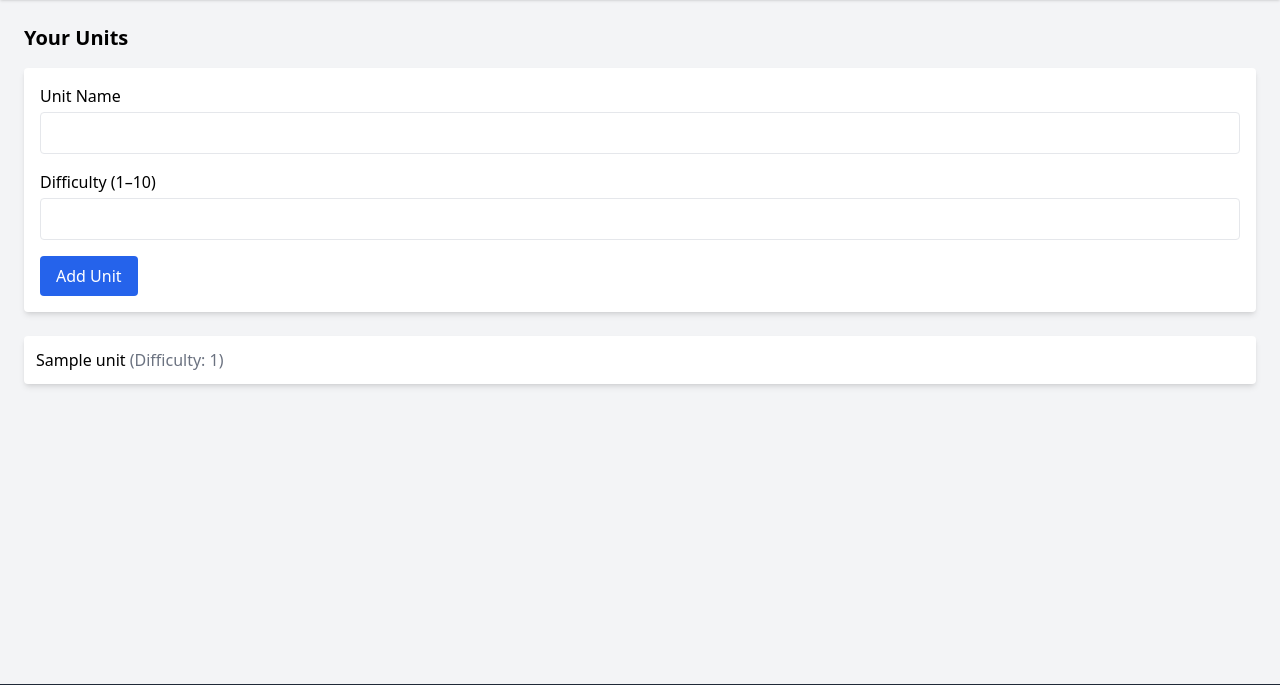
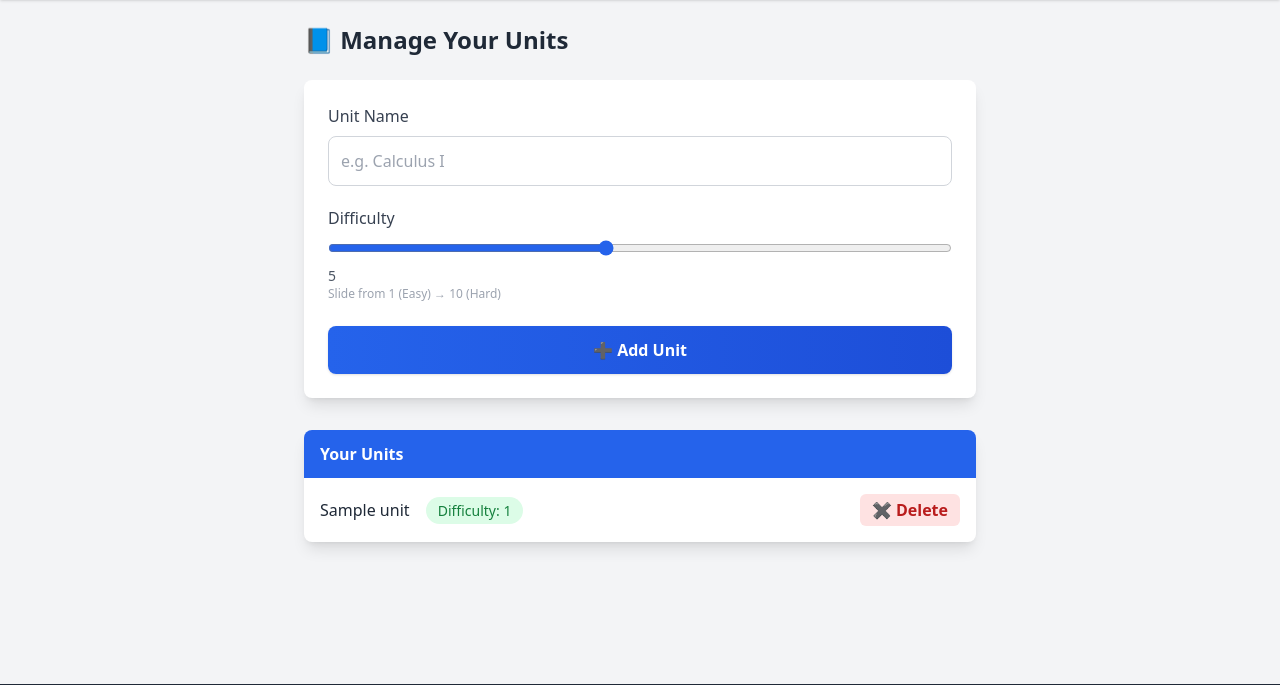
Before and after one commit to K1motho/timeTable_generator, a Django app: page /units/ in a window 1280 px wide. Shown: the part 60-745 px from the top of the page. Run offline with Django 5.2, Linux system fonts and the light colour scheme; tables that the repository leaves empty hold one stand-in row (values such as "Sample post"); one stand-in notice (Sample message) is shown; some libraries are stand-ins or nearby versions.

Commit message:
units can be added

```diff
--- a/timetable/tapp/templates/unit_list.html
+++ b/timetable/tapp/templates/unit_list.html
@@ -2,26 +2,96 @@
 {% block title %}Units{% endblock %}
 
 {% block content %}
-  <h2 class="text-xl font-semibold mb-4">Your Units</h2>
+<div class="max-w-2xl mx-auto">
+  <h2 class="text-2xl font-bold text-gray-800 mb-6">📘 Manage Your Units</h2>
 
-  <form method="post" class="bg-white shadow-md rounded p-4 mb-6">
+  <!-- Add Unit Form -->
+  <form method="post" class="bg-white shadow-lg rounded-lg p-6 mb-8">
     {% csrf_token %}
-    <div class="mb-4">
-      <label class="block font-medium mb-1">Unit Name</label>
-      <input type="text" name="name" class="w-full border rounded p-2" required>
+    <div class="mb-5">
+      <label class="block text-gray-700 font-medium mb-2">Unit Name</label>
+      <input type="text" name="name" placeholder="e.g. Calculus I"
+             class="w-full border border-gray-300 rounded-lg p-3 focus:outline-none focus:ring-2 focus:ring-blue-500"
+             required>
     </div>
-    <div class="mb-4">
-      <label class="block font-medium mb-1">Difficulty (1–10)</label>
-      <input type="number" name="difficulty" min="1" max="10" class="w-full border rounded p-2" required>
+
+    <div class="mb-6">
+      <label class="block text-gray-700 font-medium mb-2">Difficulty</label>
+      <input type="range" name="difficulty" min="1" max="10" value="5"
+             class="w-full accent-blue-600"
+             oninput="this.nextElementSibling.value = this.value">
+      <output class="block text-sm text-gray-600 mt-1">5</output>
+      <p class="text-xs text-gray-400">Slide from 1 (Easy) → 10 (Hard)</p>
     </div>
-    <button type="submit" class="bg-blue-600 text-white px-4 py-2 rounded hover:bg-blue-700">Add Unit</button>
+
+    <button type="submit"
+            class="w-full bg-gradient-to-r from-blue-600 to-blue-700 text-white py-3 rounded-lg font-semibold shadow hover:from-blue-700 hover:to-blue-800 transition">
+      ➕ Add Unit
+    </button>
   </form>
 
-  <ul class="bg-white shadow-md rounded divide-y">
-    {% for unit in units %}
-      <li class="p-3">{{ unit.name }} <span class="text-gray-500">(Difficulty: {{ unit.difficulty }})</span></li>
-    {% empty %}
-      <li class="p-3 text-gray-500">No units added yet.</li>
+  <!-- Units List -->
+  <div class="bg-white shadow-lg rounded-lg overflow-hidden">
+    <h3 class="bg-blue-600 text-white px-4 py-3 font-semibold">Your Units</h3>
+    <ul class="divide-y divide-gray-200">
+      {% for unit in units %}
+        <li class="p-4 flex justify-between items-center hover:bg-gray-50 transition">
+          <div>
+            <span class="font-medium text-gray-800">{{ unit.name }}</span>
+            <span class="ml-3 text-sm px-3 py-1 rounded-full
+                       {% if unit.difficulty < 4 %}
+                          bg-green-100 text-green-700
+                       {% elif unit.difficulty < 7 %}
+                          bg-yellow-100 text-yellow-700
+                       {% else %}
+                          bg-red-100 text-red-700
+                       {% endif %}">
+              Difficulty: {{ unit.difficulty }}
+            </span>
+          </div>
+
+          <!-- Delete button -->
+          <a href="{% url 'delete_unit' unit.id %}"
+             class="px-3 py-1 rounded-md bg-red-100 text-red-700 font-semibold hover:bg-red-200 hover:text-red-800 transition">
+            ✖ Delete
+          </a>
+        </li>
+      {% empty %}
+        <li class="p-4 text-gray-500 italic">No units added yet.</li>
+      {% endfor %}
+    </ul>
+  </div>
+</div>
+
+<!-- Toast container -->
+<div id="toast-container" class="fixed top-5 right-5 space-y-3 z-50">
+  {% if messages %}
+    {% for message in messages %}
+      <div class="toast px-4 py-3 rounded-lg shadow-md text-white transform transition-all duration-500 translate-x-0 opacity-100
+                  {% if message.tags == 'success' %}
+                    bg-green-600
+                  {% elif message.tags == 'error' %}
+                    bg-red-600
+                  {% elif message.tags == 'warning' %}
+                    bg-yellow-500
+                  {% elif message.tags == 'info' %}
+                    bg-blue-600
+                  {% else %}
+                    bg-gray-800
+                  {% endif %}">
+        {{ message }}
+      </div>
     {% endfor %}
-  </ul>
+  {% endif %}
+</div>
+
+<!-- Auto-hide toasts with slide-out -->
+<script>
+  setTimeout(() => {
+    document.querySelectorAll('#toast-container .toast').forEach(toast => {
+      toast.classList.add("opacity-0", "translate-x-10");
+      setTimeout(() => toast.remove(), 500);
+    });
+  }, 3000); // hides after 3s
+</script>
 {% endblock %}
--- a/timetable/tapp/urls.py
+++ b/timetable/tapp/urls.py
@@ -4,6 +4,7 @@ from . import views
 urlpatterns = [
     path("", views.home, name="home" ),
     path("units/", views.unit_list, name="unit_list"),
+    path("units/delete/<int:unit_id>/", views.delete_unit, name="delete_unit"),
     path("availability/", views.availability_list, name="availability_list"),
     path("generate/", views.generate, name="generate")
 ]
--- a/timetable/tapp/views.py
+++ b/timetable/tapp/views.py
@@ -1,13 +1,12 @@
-from django.shortcuts import render, redirect
-from .models import Unit, Availability, AvailabilityBlock
+from django.shortcuts import render, redirect, get_object_or_404
+from django.contrib import messages
+from .models import Unit, Availability, AvailabilityBlock, Timetable
 from .utils import generate_timetable
-from .models import Timetable
 from datetime import datetime
 
 
-
+# ---------------------- Home ----------------------
 def home(request):
-    # Greeting message
     now = datetime.now()
     hour = now.hour
     if hour < 12:
@@ -19,8 +18,7 @@ def home(request):
 
     day = now.strftime("%A")
 
-    # Check if timetable exists in session
-    has_timetable = "timetable" in request.session
+    has_timetable = "timetable_id" in request.session
 
     return render(
         request,
@@ -32,6 +30,7 @@ def home(request):
         },
     )
 
+
 # ---------------------- Units ----------------------
 def unit_list(request):
     if request.method == "POST":
@@ -39,10 +38,20 @@ def unit_list(request):
         difficulty = int(request.POST.get("difficulty", 5))
         if name and 1 <= difficulty <= 10:
             Unit.objects.create(name=name, difficulty=difficulty)
+            messages.success(request, f"✅ Unit '{name}' added successfully!")
             return redirect("unit_list")
+        else:
+            messages.error(request, "⚠️ Invalid unit details. Please try again.")
 
     units = Unit.objects.all()
     return render(request, "unit_list.html", {"units": units})
+
+
+def delete_unit(request, unit_id):
+    unit = get_object_or_404(Unit, id=unit_id)
+    unit.delete()
+    messages.success(request, f"🗑️ Unit '{unit.name}' deleted successfully.")
+    return redirect("unit_list")
 
 
 # ---------------------- Availability ----------------------
@@ -53,15 +62,16 @@ def availability_list(request):
         hours = int(request.POST.get("hours", 0))
 
         if day and block and hours > 0:
-            # Get or create the Availability for that day
             availability, _ = Availability.objects.get_or_create(day=day)
-            # Update or create the block under that day
             AvailabilityBlock.objects.update_or_create(
                 availability=availability,
                 block=block,
                 defaults={"hours": hours},
             )
+            messages.success(request, f"✅ Availability updated for {day.capitalize()} - {block}.")
             return redirect("availability_list")
+        else:
+            messages.error(request, "⚠️ Please select a valid day, block, and enter hours > 0.")
 
     availability = Availability.objects.prefetch_related("blocks").all()
     return render(
@@ -73,20 +83,76 @@ def availability_list(request):
 
 # ---------------------- Generate Timetable ----------------------
 def generate(request):
+    """
+    Handle initial Generate button click.
+    If timetable exists → render it.
+    If not → redirect to units page to start new.
+    """
+    timetable_id = request.session.get("timetable_id")
+
+    if timetable_id:
+        timetable = Timetable.objects.filter(id=timetable_id).first()
+        if timetable:
+            messages.info(request, " Showing your previously generated timetable.")
+            return render(
+                request,
+                "result.html",
+                {"timetable": timetable.data, "timetable_id": timetable.id},
+            )
+        else:
+            messages.warning(request, "⚠️ No timetable found in session. Please create a new one.")
+
+    return redirect("unit_list")
+
+
+def proceed_generate(request, option):
+    """
+    option = "download_new" | "new_only" | "cancel"
+    Triggered after toast decision.
+    """
+    timetable_id = request.session.get("timetable_id")
+    timetable = Timetable.objects.filter(id=timetable_id).first() if timetable_id else None
+
+    if option == "cancel":
+        if timetable:
+            messages.info(request, "ℹ️ Using your existing timetable.")
+            return render(request, "result.html", {"timetable": timetable.data, "timetable_id": timetable.id})
+        messages.warning(request, "⚠️ No timetable to cancel. Redirecting home.")
+        return redirect("home")
+
+    if option in ["download_new", "new_only"]:
+        # Clear old timetable data
+        Unit.objects.all().delete()
+        Availability.objects.all().delete()
+        AvailabilityBlock.objects.all().delete()
+        request.session.pop("timetable_id", None)
+
+        messages.success(request, "🆕 Starting a fresh timetable setup.")
+        return redirect("unit_list")
+
+
+def finalize_generate(request):
+    """
+    Generates timetable once Units + Availability are provided.
+    """
     units = Unit.objects.all()
     availability = Availability.objects.all()
 
     if not units or not availability:
+        messages.error(request, "⚠️ Please add both units and availability before generating.")
         return render(
             request,
-            "timetable/error.html",
+            "error.html",
             {"message": "Please add units and availability first."},
         )
 
-    # Generate timetable
-    timetable = generate_timetable(units, availability)
+    timetable_data = generate_timetable(units, availability)
+    timetable = Timetable.objects.create(data=timetable_data)
+    request.session["timetable_id"] = timetable.id
 
-    # Save in PostgreSQL
-    t = Timetable.objects.create(data=timetable)
-
-    return render(request, "result.html", {"timetable": timetable, "timetable_id": t.id})
+    messages.success(request, "🎉 Timetable generated successfully!")
+    return render(
+        request,
+        "result.html",
+        {"timetable": timetable_data, "timetable_id": timetable.id},
+    )
```
Also changed, not shown: timetable/tapp/models.py (+32 -19 lines), timetable/tapp/templates/home.html (+40 -4 lines), timetable/tapp/migrations/0001_initial.py, timetable/tapp/migrations/0002_alter_unit_timetable.py (added), timetable/tapp/migrations/0002_timetable.py (deleted).
